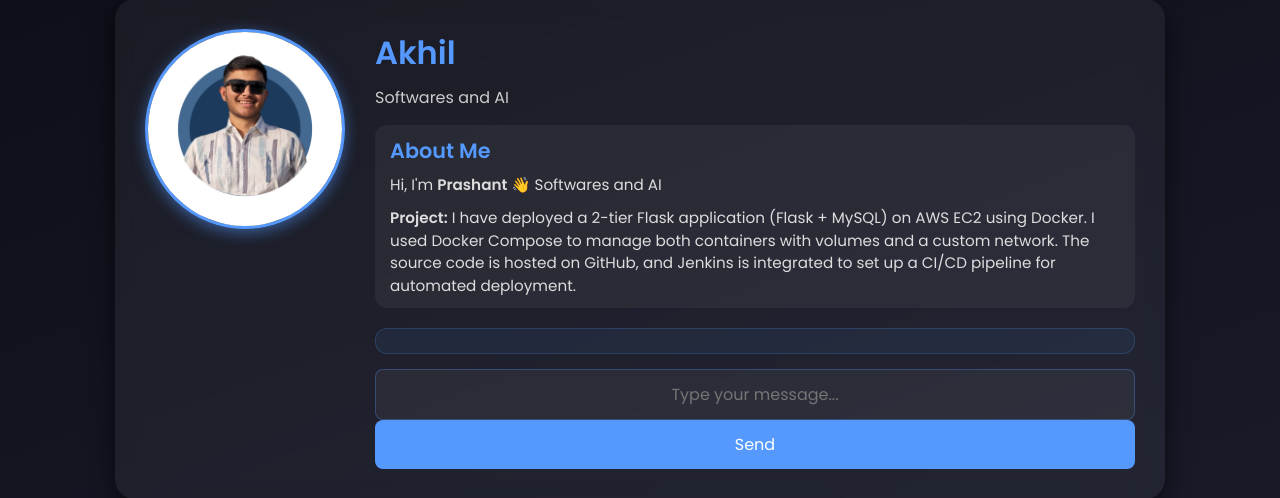
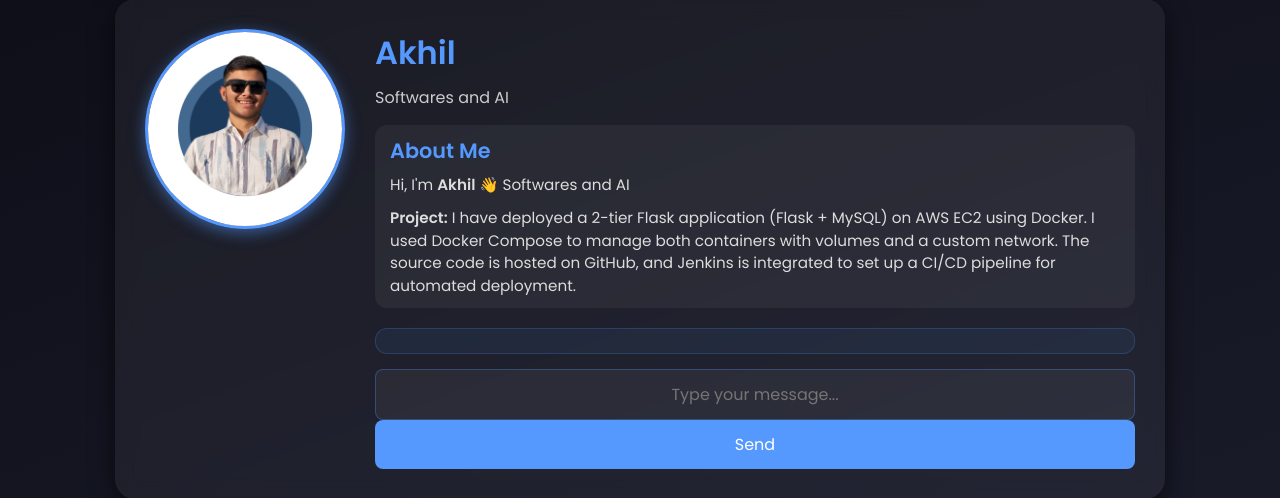
Before and after one commit to Akhilesh-Chandewar/devops-two-tier-app, a Flask app: page / in a window 1280 px wide. Shown: the part 151-649 px from the top of the page. Run offline with Flask 3, Linux system fonts and the light colour scheme; data that the repository does not hold is empty; some libraries are stand-ins or nearby versions.

Commit message:
fix : devops comiit 3

```diff
--- a/templates/index.html
+++ b/templates/index.html
@@ -175,7 +175,7 @@
 
             <div class="about">
                 <h2>About Me</h2>
-                <p>Hi, I'm <b>Prashant</b> 👋 Softwares and AI</p>
+                <p>Hi, I'm <b>Akhil</b> 👋 Softwares and AI</p>
                 <p style="margin-top:10px;">
                     <b>Project:</b> I have deployed a 2-tier Flask application (Flask + MySQL) on AWS EC2 using Docker.
                     I used Docker Compose to manage both containers with volumes and a custom network.
```
Also changed, not shown: 1 other file.
